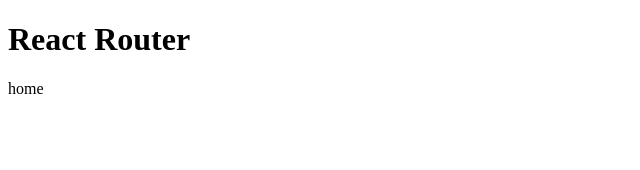
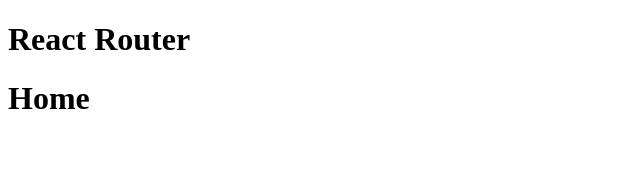
Before and after one commit to chuxin-cs/react-demo, a React (Vite) app in the folder demo-react-router/: page / in a window 1280 px wide. Shown: the top 170 px of the page, without its empty margins (0-640 px from the left). Built offline with nearby package versions, Linux system fonts and the light colour scheme.

Commit message:
refactor(router): 重构路由结构并实现页面懒加载
将路由逻辑抽离到单独文件 router-dom.tsx
实现 Home 和 Login 页面的懒加载
移除 main.tsx 中的冗余标题
完善 Home 和 Login 页面的基本结构

```diff
--- a/demo-react-router/src/App.tsx
+++ b/demo-react-router/src/App.tsx
@@ -1,15 +1,11 @@
-import { Suspense } from 'react';
-import { BrowserRouter as Router, Routes, Route } from 'react-router';
+import RouterDomDemo from './router-dom';
 
 export default function App() {
   return (
-    <Router>
-      <Suspense fallback={<div>loading...</div>}>
-        <Routes>
-          <Route path='/' element={<div>home</div>} />
-          <Route path='/about' element={<div>about</div>} />
-        </Routes>
-      </Suspense>
-    </Router>
+    <>
+      <h1>React Router</h1>
+      {/* DOM 方式 */}
+      <RouterDomDemo />
+    </>
   );
 }
--- a/demo-react-router/src/main.tsx
+++ b/demo-react-router/src/main.tsx
@@ -4,7 +4,6 @@ import App from './App.tsx';
 const root = createRoot(document.getElementById('root')!);
 root.render(
   <>
-    <h1>React Router</h1>
     <App />
   </>
 );
--- a/demo-react-router/src/pages/home/index.tsx
+++ b/demo-react-router/src/pages/home/index.tsx
@@ -1,5 +1,11 @@
-import React from "react"
+import React from 'react';
 
-export const Home: React.RC = () => {};
+export const Home: React.RC = () => {
+  return (
+    <div>
+      <h1>Home</h1>
+    </div>
+  );
+};
 
 export default Home;
--- a/demo-react-router/src/pages/login/index.tsx
+++ b/demo-react-router/src/pages/login/index.tsx
@@ -1,5 +1,11 @@
-import React from "react"
+import React from 'react';
 
-export const Login: React.RC = () => {};
+export const Login: React.RC = () => {
+  return (
+    <div>
+      <h1>登录页面</h1>
+    </div>
+  );
+};
 
 export default Login;
--- /dev/null
+++ b/demo-react-router/src/router-dom.tsx
@@ -0,0 +1,20 @@
+import { Suspense, lazy } from 'react';
+import { BrowserRouter as Router, Routes, Route } from 'react-router';
+
+// 使用动态导入实现懒加载
+const Home = lazy(() => import('./pages/home'));
+const Login = lazy(() => import('./pages/login'));
+
+export default function RouterDomDemo() {
+  return (
+    <Router>
+      <Suspense fallback={<div>loading...</div>}>
+        <Routes>
+          <Route path='/' element={<Home />} />
+          <Route path='/login' element={<Login />}></Route>
+          <Route path='/about' element={<div>about</div>} />
+        </Routes>
+      </Suspense>
+    </Router>
+  );
+}
```
